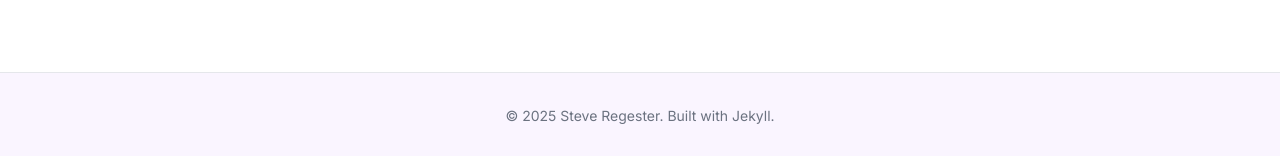
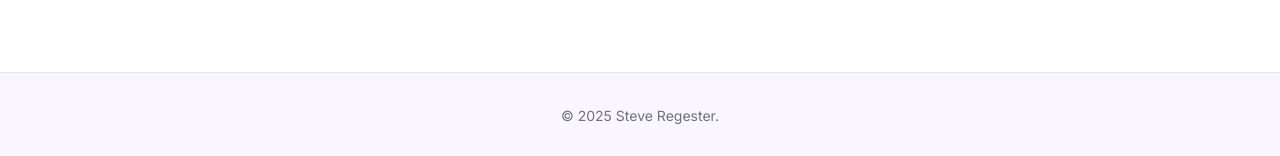
Before and after one commit to egeste/egeste.github.io, a Jekyll site: the page built from index.md, in a window 1280 px wide and 900 px high, scrolled down 2885 px. Shown: the part 741-897 px from the top of the window. Built offline with Jekyll 4.4.1, drawn with Linux system fonts in a browser that asks for light colours.

Commit message:
More betterer

```diff
--- a/_layouts/default.html
+++ b/_layouts/default.html
@@ -6,6 +6,7 @@
   <title>{% if page.title %}{{ page.title }} | {% endif %}{{ site.title }}</title>
   <meta name="description" content="{% if page.excerpt %}{{ page.excerpt | strip_html | strip_newlines | truncate: 160 }}{% else %}{{ site.description }}{% endif %}">
   <link rel="canonical" href="{{ page.url | replace:'index.html','' | absolute_url }}">
+  <link rel="icon" type="image/svg+xml" href="{{ '/assets/images/favicon.svg' | relative_url }}">
   <link rel="stylesheet" href="{{ '/assets/css/style.css' | relative_url }}">
   <link rel="preconnect" href="https://fonts.googleapis.com">
   <link rel="preconnect" href="https://fonts.gstatic.com" crossorigin>
@@ -44,7 +45,7 @@
 
     <footer class="site-footer">
       <div class="footer-content">
-        <p>&copy; {{ 'now' | date: '%Y' }} {{ site.title }}. Built with Jekyll.</p>
+        <p>&copy; {{ 'now' | date: '%Y' }} {{ site.title }}.</p>
       </div>
     </footer>
   </div>
```
Also changed, not shown: assets/images/favicon.svg (added).
